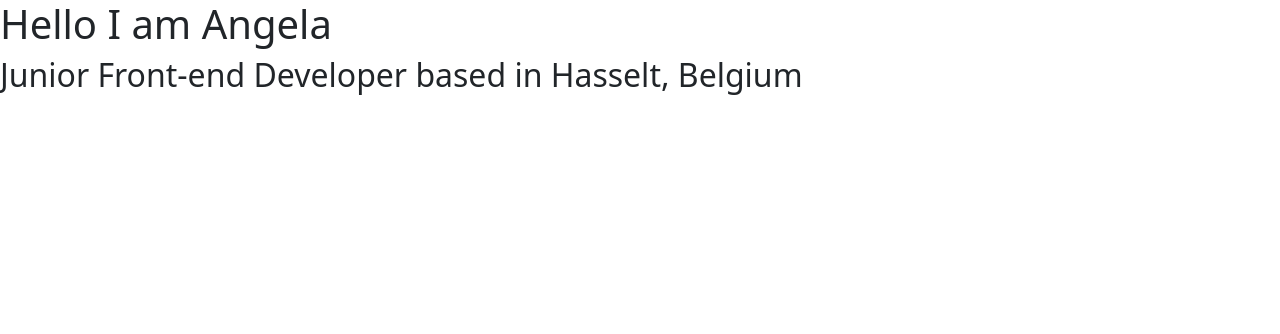
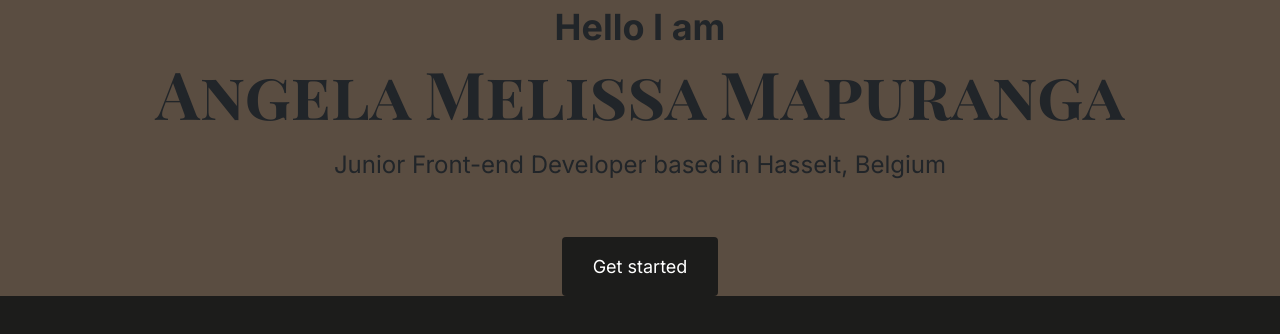
Before and after one commit to Angelamelissamapuranga/my-portfolio, a plain HTML site: page index.html in a window 1280 px wide. Drawn offline with nearby package versions, Linux system fonts and the light colour scheme; a web font is replaced by a local one.

Commit message:
added hero

```diff
--- a/index.html
+++ b/index.html
@@ -16,6 +16,10 @@
       rel="stylesheet"
     />
     <script
+      src="https://kit.fontawesome.com/b4be910a34.js"
+      crossorigin="anonymous"
+    ></script>
+    <script
       src="https://cdn.jsdelivr.net/npm/bootstrap@5.3.8/dist/js/bootstrap.bundle.min.js"
       integrity="sha384-FKyoEForCGlyvwx9Hj09JcYn3nv7wiPVlz7YYwJrWVcXK/BmnVDxM+D2scQbITxI"
       crossorigin="anonymous"
@@ -24,7 +28,11 @@
     <title>Angela Mapuranga junior software developer- My portfolio</title>
   </head>
   <body>
-    <h1>Hello I am Angela</h1>
-    <h2>Junior Front-end Developer based in Hasselt, Belgium</h2>
+    <div class="hero">
+      <p>Hello I am</p>
+      <h1>Angela Melissa Mapuranga</h1>
+      <h2 class="mb-5">Junior Front-end Developer based in Hasselt, Belgium</h2>
+      <div><a href="" class="btn btn-branding">Get started</a></div>
+    </div>
   </body>
 </html>
--- a/src/style.css
+++ b/src/style.css
@@ -0,0 +1,56 @@
+:root {
+  --branding-color: #5a4d41;
+  --main-color: #1c1c1b;
+  --primary-font: "Inter", sans-serif;
+  --heading-font: "Playfair Display SC", serif;
+}
+
+body {
+  background: var(--main-color);
+  font-family: var(--primary-font);
+  font-weight: 100;
+}
+
+h1,
+h2,
+h3,
+h4,
+h5,
+h6 {
+  font-family: var(--heading-font);
+
+  font-weight: bold;
+}
+
+h1 {
+  font-size: 66px;
+}
+
+.hero h2 {
+  font-family: var(--primary-font);
+  font-size: 24px;
+  font-weight: normal;
+  line-height: 2;
+}
+
+.hero {
+  background-color: var(--branding-color);
+  text-align: center;
+  padding: 160px 20;
+}
+
+.hero p {
+  font-family: var(--primary-font);
+  font-size: 36px;
+  font-weight: bold;
+  margin: 0;
+}
+
+.btn-branding {
+  background: #1c1c1b;
+  color: white;
+  border-radius: 4px;
+  font-size: 18px;
+  line-height: 27px;
+  padding: 15px 30px;
+}
```
